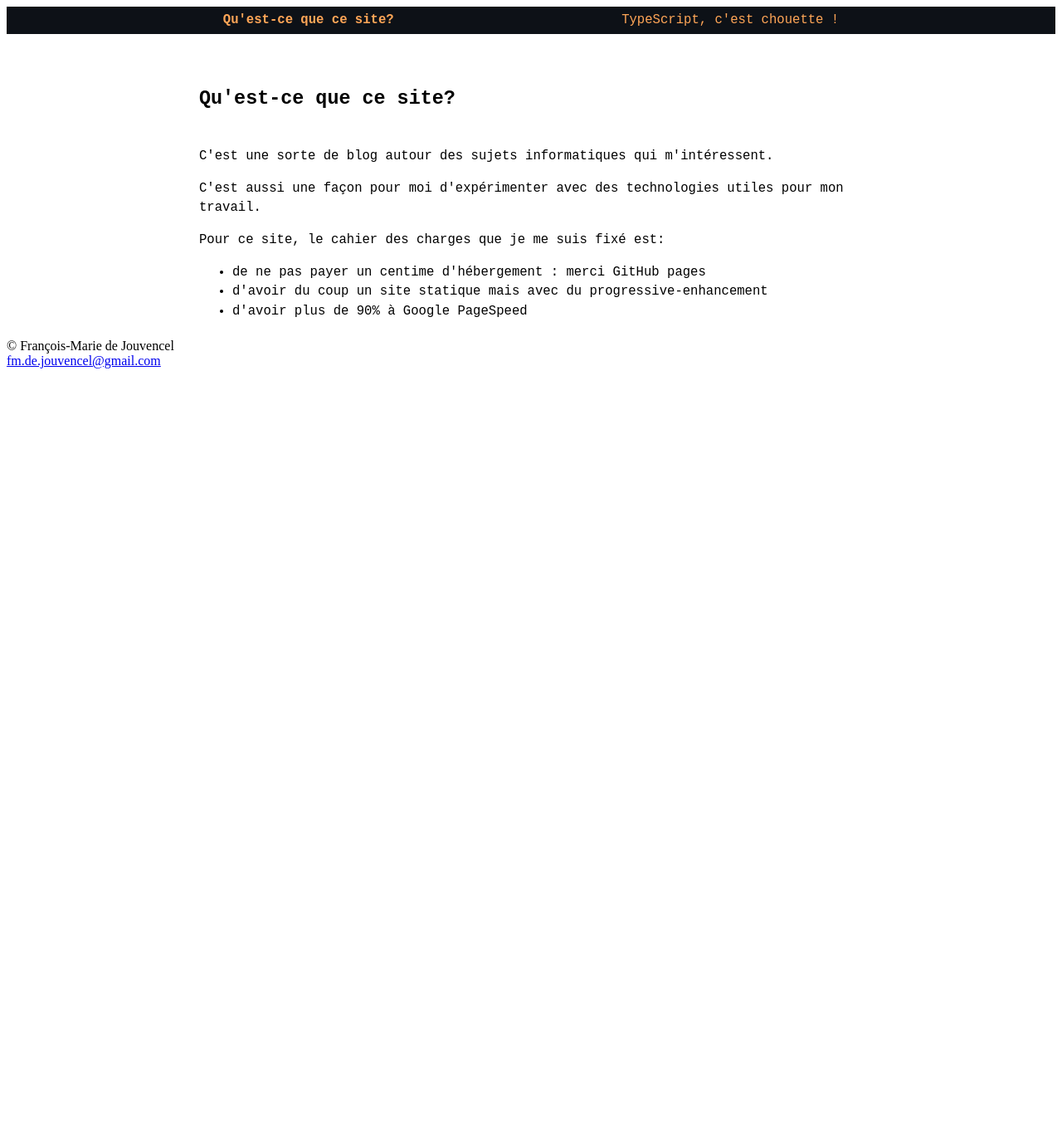
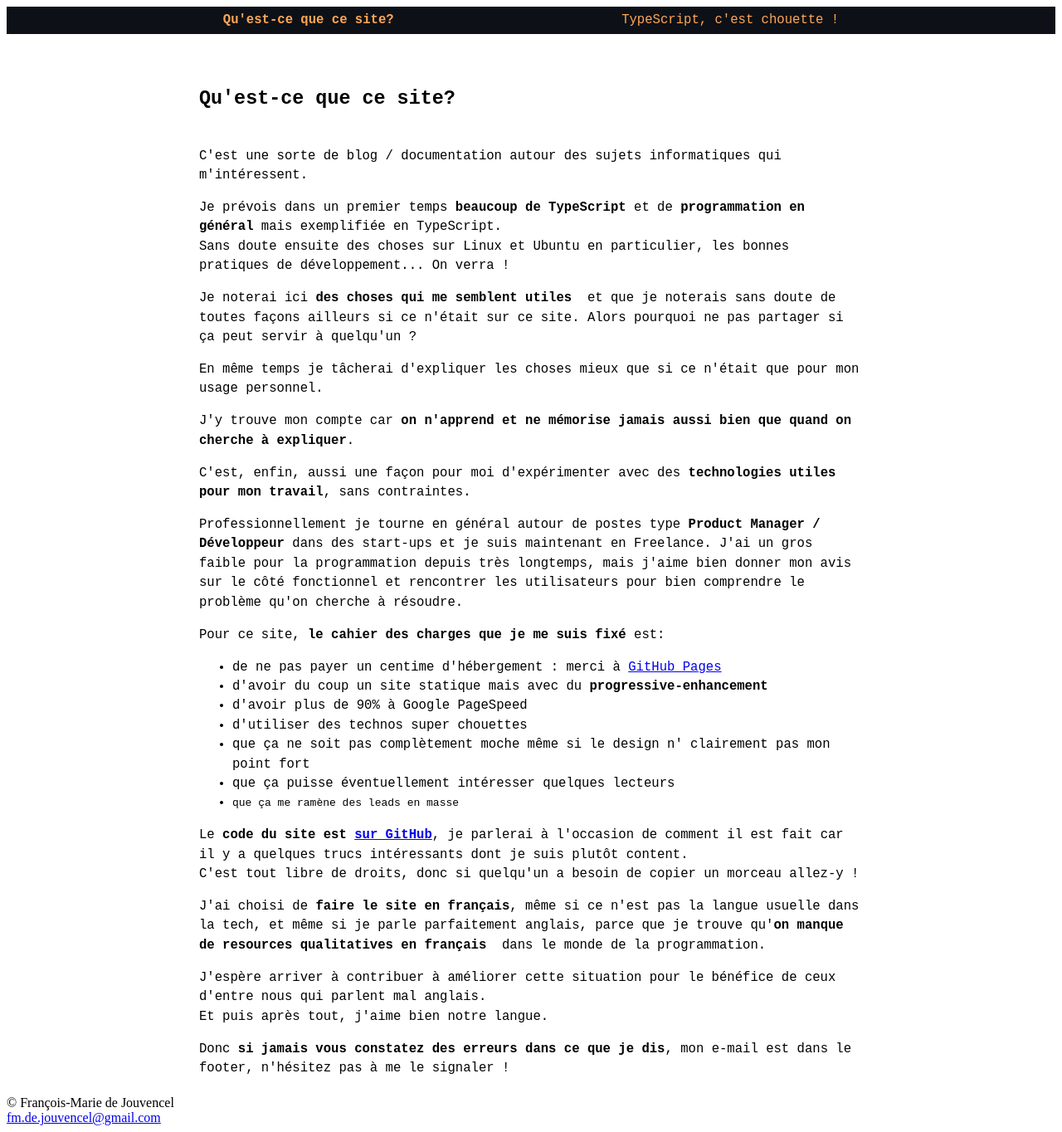
Before and after one commit to djfm/djfm.github.io, a React app: page / in a window 1280 px wide. Shown: the whole page at 83% size. Before the commit the page ends 800 px from the top, so only its background shows below. Built offline with nearby package versions, Linux system fonts and the light colour scheme; the HTML template or start-up script is replaced by a standard one.

Commit message:
updated home page

```diff
--- a/src/client/Components/About.tsx
+++ b/src/client/Components/About.tsx
@@ -12,20 +12,93 @@ const Home: React.FC = () => (
       <H1>Qu&apos;est-ce que ce site?</H1>
 
       <p>
-        C&apos;est une sorte de blog autour des sujets informatiques qui m&apos;intéressent.
+        C&apos;est une sorte de blog / documentation autour des
+        sujets informatiques qui m&apos;intéressent.
       </p>
       <p>
-        C&apos;est aussi une façon pour moi d&apos;expérimenter avec
-        des technologies utiles pour mon travail.
+        Je prévois dans un premier temps <strong>beaucoup de TypeScript</strong> et de&nbsp;
+        <strong>programmation en général</strong> mais
+        exemplifiée en TypeScript.
+        <br />
+        Sans doute ensuite des
+        choses sur Linux et Ubuntu en particulier, les bonnes pratiques de développement...
+        On verra&nbsp;!
       </p>
       <p>
-        Pour ce site, le cahier des charges que je me suis fixé est:
+        Je noterai ici <strong>des choses qui me semblent utiles</strong>&nbsp;
+        et que je noterais sans doute de
+        toutes façons ailleurs si ce n&apos;était sur ce site. Alors pourquoi ne pas partager
+        si ça peut servir à quelqu&apos;un&nbsp;?
       </p>
-      <ul>
-        <li>de ne pas payer un centime d&apos;hébergement : merci GitHub pages</li>
-        <li>d&apos;avoir du coup un site statique mais avec du progressive-enhancement</li>
-        <li>d&apos;avoir plus de 90% à Google PageSpeed</li>
-      </ul>
+      <p>
+        En même temps je tâcherai d&apos;expliquer les choses mieux
+        que si ce n&apos;était que pour mon usage personnel.
+      </p>
+      <p>
+        J&apos;y trouve mon compte car&nbsp;
+        <strong>
+          on n&apos;apprend et ne mémorise jamais aussi bien
+          que quand on cherche à expliquer
+        </strong>.
+      </p>
+      <p>
+        C&apos;est, enfin, aussi une façon pour moi d&apos;expérimenter avec
+        des <strong>technologies utiles pour mon travail</strong>, sans contraintes.
+      </p>
+      <p>
+        Professionnellement je tourne en général autour de postes type&nbsp;
+        <strong>Product Manager / Développeur</strong> dans des start-ups et je suis
+        maintenant en Freelance. J&apos;ai un gros faible pour
+        la programmation depuis très longtemps, mais j&apos;aime bien donner mon avis
+        sur le côté fonctionnel et rencontrer les utilisateurs pour bien comprendre
+        le problème qu&apos;on cherche à résoudre.
+      </p>
+      <aside>
+        Pour ce site, <strong>le cahier des charges que je me suis fixé</strong> est:
+        <ul>
+          <li>
+            de ne pas payer un centime d&apos;hébergement : merci à <a rel="noreferrer" target="_blank" href="https://pages.github.com/">GitHub Pages</a>
+          </li>
+          <li>
+            d&apos;avoir du coup un site statique mais avec
+            du <strong>progressive-enhancement</strong>
+          </li>
+          <li>d&apos;avoir plus de 90% à Google PageSpeed</li>
+          <li>d&apos;utiliser des technos super chouettes</li>
+          <li>
+            que ça ne soit pas complètement moche même si le design
+            n&apos;&nbsp;clairement pas mon point fort
+          </li>
+          <li>que ça puisse éventuellement intéresser quelques lecteurs</li>
+          <li><small>que ça me ramène des leads en masse</small></li>
+        </ul>
+      </aside>
+      <p>
+        Le <strong>code du site est <a rel="noreferrer" target="blank" href="https://github.com/djfm/djfm.github.io">sur GitHub</a></strong>,
+        je parlerai à l&apos;occasion de comment il est fait
+        car il y a quelques trucs intéressants dont je suis plutôt content.
+        <br />
+        C&apos;est tout libre de droits, donc si quelqu&apos;un a besoin
+        de copier un morceau allez-y&nbsp;!
+      </p>
+      <p>
+        J&apos;ai choisi de <strong>faire le site en français</strong>,
+        même si ce n&apos;est pas la langue
+        usuelle dans la tech, et même si je parle parfaitement anglais, parce que je
+        trouve qu&apos;<strong>on manque de resources qualitatives en français</strong>&nbsp;
+        dans le monde de la programmation.
+      </p>
+      <p>
+        J&apos;espère arriver à contribuer à améliorer cette situation
+        pour le bénéfice de ceux d&apos;entre nous qui parlent mal anglais.
+        <br />
+        Et puis après tout, j&apos;aime bien notre langue.
+      </p>
+      <p>
+        Donc <strong>si jamais vous constatez des erreurs dans ce que je dis</strong>,
+        mon e-mail est dans le footer,
+        n&apos;hésitez pas à me le signaler&nbsp;!
+      </p>
     </Article>
   </Main>
 );
```
